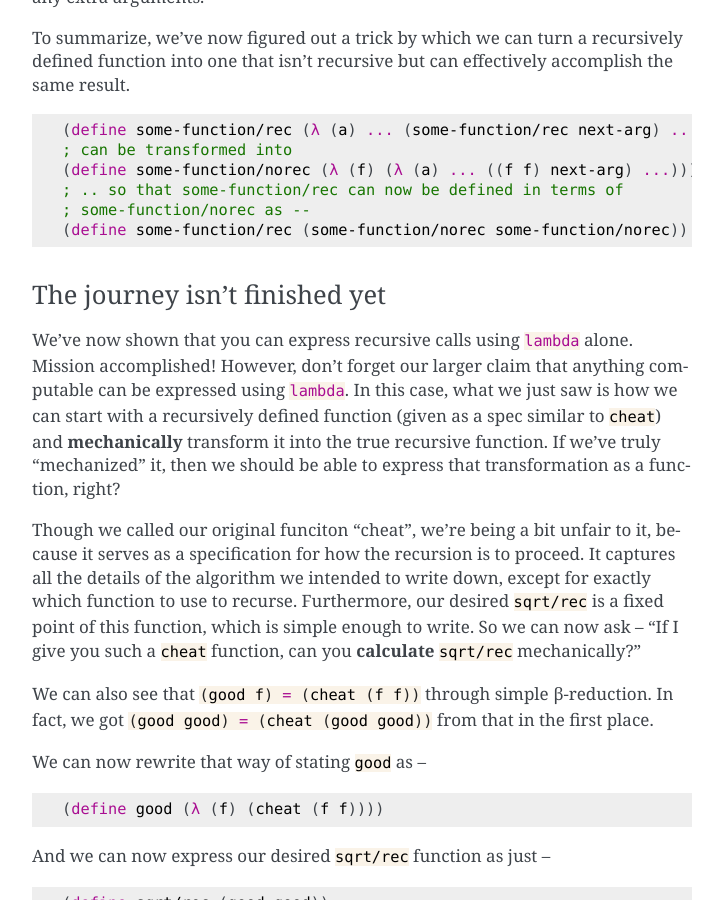
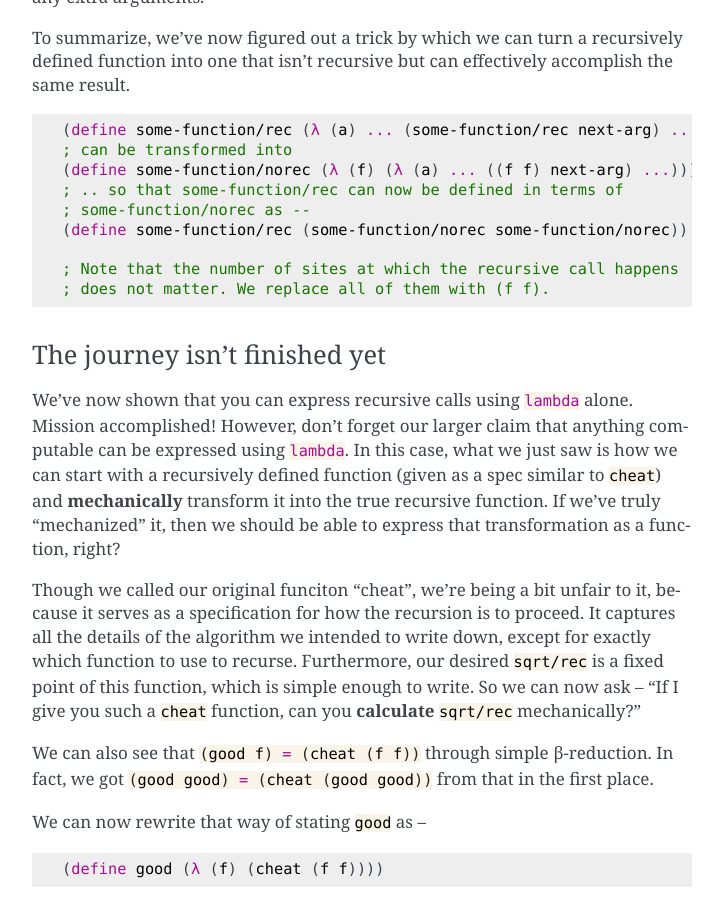
Before and after one commit to kreauniv/comp308, a Sphinx documentation site: the page built from source/lambda.rst, in a window 1280 px wide and 900 px high, scrolled down 12857 px. Shown: the whole window, without its empty margins (388-1111 px from the left). Built offline with Sphinx 7.4.7, drawn with Linux system fonts in a browser that asks for light colours.

Commit message:
Additional note

```diff
--- a/source/lambda.rst
+++ b/source/lambda.rst
@@ -644,6 +644,9 @@ the same result.
     ; some-function/norec as --
     (define some-function/rec (some-function/norec some-function/norec))
 
+    ; Note that the number of sites at which the recursive call happens
+    ; does not matter. We replace all of them with (f f).
+
 The journey isn't finished yet
 ~~~~~~~~~~~~~~~~~~~~~~~~~~~~~~
 
```
